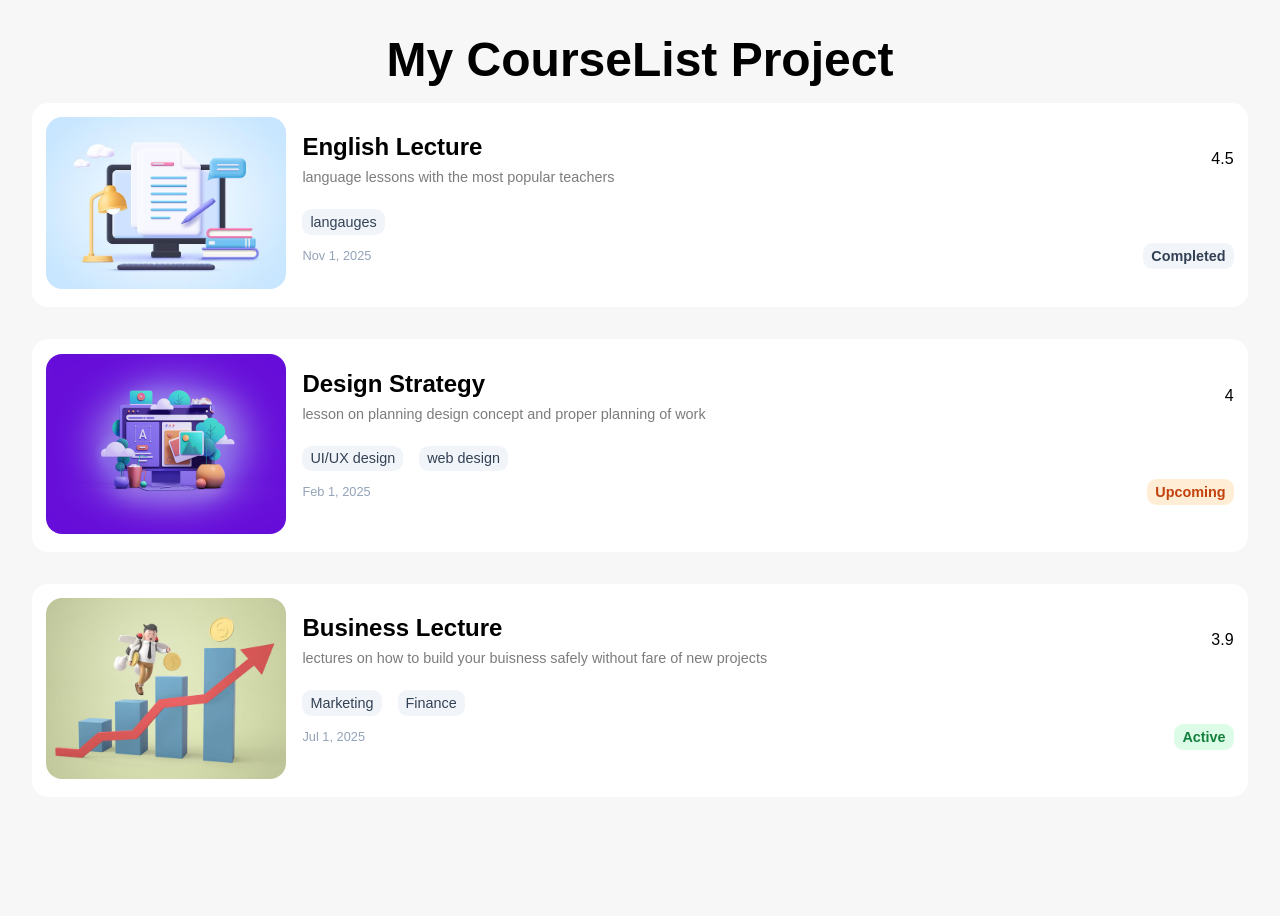
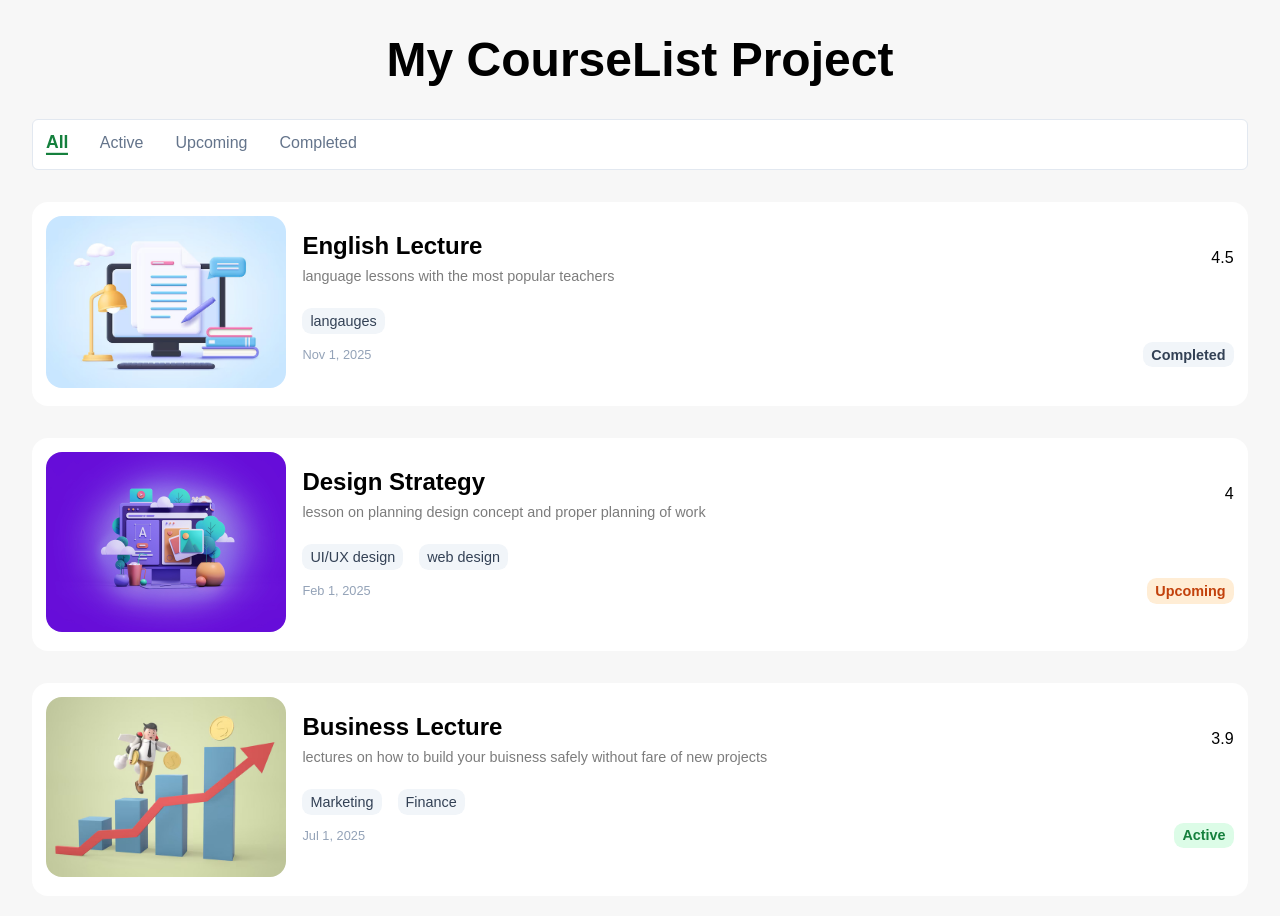
Before and after one commit to hdaberi/react-course-list-project, a React (Vite) app: page / in a window 1280 px wide. Shown: the top 916 px of the page. Before the commit the page ends 861 px from the top, so only its background shows below. Built offline with nearby package versions, Linux system fonts and the light colour scheme.

Commit message:
feat(header): add header component with course status filter
Extract header with title and course status filter into separate component. Update styling for status filter items to show active state.

```diff
--- a/src/App.css
+++ b/src/App.css
@@ -10,18 +10,33 @@ h1 {
   font-size: 3rem;
   margin-bottom: 1rem;
 }
-
+ul li {
+  list-style: none;
+}
 .container {
   max-width: 50rem;
   margin: 0 auto;
 }
 
-.course-status {
+.course-status ul {
   display: flex;
-  justify-content: space-between;
-  margin: 2rem;
+  justify-content: flex-start;
+  gap: 2rem;
+  margin: 2rem 0;
   color: #64748b;
   font-weight: 300;
+  padding: 0.9rem;
+  border-radius: 0.375rem;
+  background-color: #fff;
+  margin-bottom: 2rem;
+  border: 1px solid #e2e8f0;
+  li.active {
+    font-weight: 700;
+    color: #15803d;
+    border-bottom: 2px solid #15803d;
+
+    scale: 1.1;
+  }
 }
 
 .course-status .active {
--- a/src/App.jsx
+++ b/src/App.jsx
@@ -1,4 +1,5 @@
 import CourseList from "./components/CourseLists";
+import Header from "./components/Header";
 import "./App.css";
 
 
@@ -6,7 +7,7 @@ import "./App.css";
 function App() {
   return (
     <div className="App">
-      <h1 className="title">My CourseList Project</h1>
+      <Header />
       <CourseList />
     </div>
   );
--- /dev/null
+++ b/src/components/Header.jsx
@@ -0,0 +1,22 @@
+const courseListStatus = ["All", "Active", "Upcoming", "Completed"];
+
+function Header() {
+  return (
+    <div>
+      <h1 className="title">My CourseList Project</h1>
+      <div className="course-status">
+        <ul>
+          {courseListStatus.map((status) => {
+            return (
+              <li key={status} className={status === "All" ? "active" : ""}>
+                {status}
+              </li>
+            );
+          })}
+        </ul>
+      </div>
+    </div>
+  );
+}
+
+export default Header;
```
